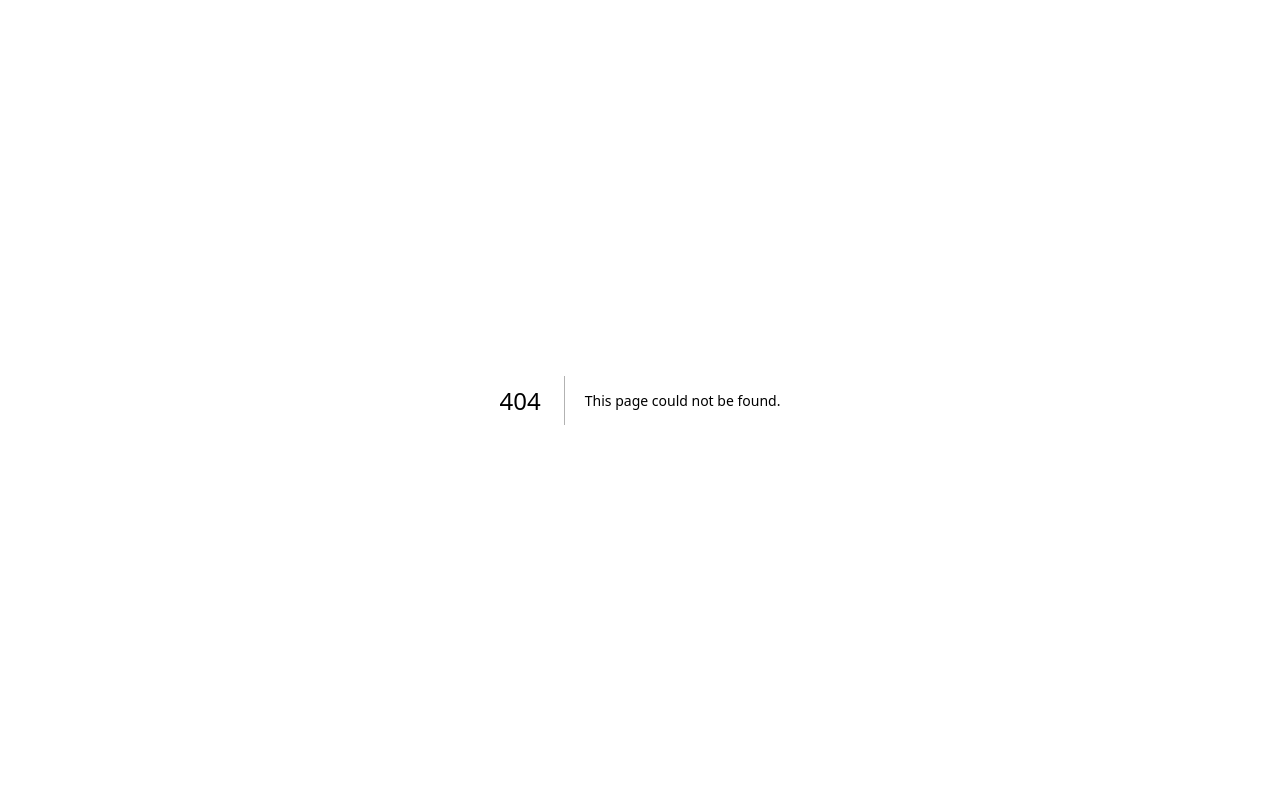
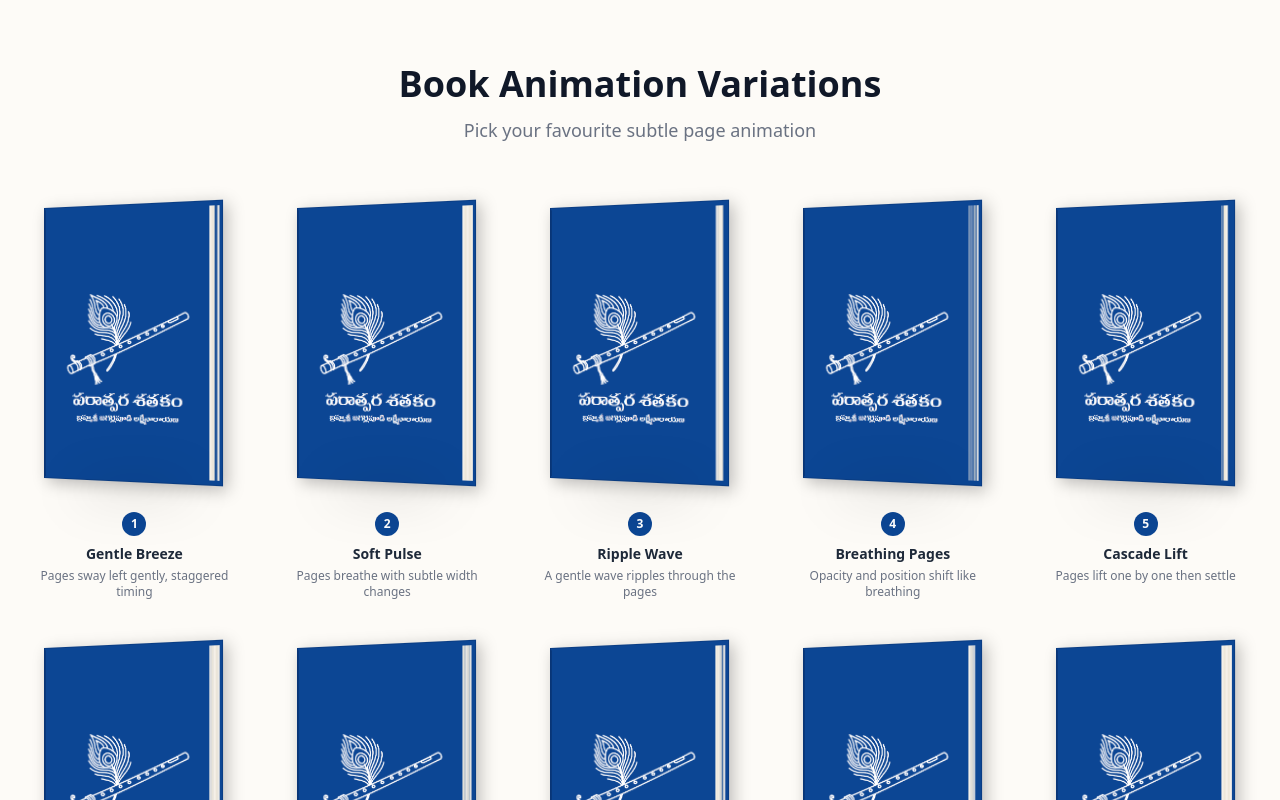
Before and after one commit to krishnachandra/paratparasatakam, a Next.js app: page /animations in a window 1280 px wide. Before the commit this address had no page. Shown: the top 800 px of the page. Built offline with nearby package versions, Linux system fonts and the light colour scheme; a web font is replaced by a local one.

Commit message:
Refine hero book cover display with Cascade Lift animation, adjusted margins, and cleaned up book design

```diff
--- /dev/null
+++ b/src/app/animations/page.tsx
@@ -0,0 +1,147 @@
+"use client";
+
+import Image from "next/image";
+import { motion } from "framer-motion";
+
+// Refined book component - clean design with proper containment
+// eslint-disable-next-line @typescript-eslint/no-explicit-any
+function Book({ pageAnimation }: { pageAnimation: { animate: any; transition: (i: number) => object } }) {
+    return (
+        <div className="relative" style={{ perspective: '800px' }}>
+            <div style={{ transform: 'rotateY(-15deg)', transformOrigin: 'left center' }}>
+                {/* Main book face */}
+                <div className="relative w-[180px] h-[270px] bg-[#0c4694] overflow-hidden shadow-[4px_4px_15px_rgba(0,0,0,0.25)] border border-[#093576]/50">
+
+                    {/* Cover image */}
+                    <div className="absolute inset-0 flex items-end justify-start pl-3 pb-2 z-10">
+                        <div className="relative w-[85%] h-[85%]">
+                            <Image src="/blue title.png" alt="Cover" fill className="object-contain" />
+                        </div>
+                    </div>
+
+                    {/* Pages - cream lines inset from edges */}
+                    <div className="absolute right-[2px] top-[4px] bottom-[4px] w-[10px] z-20 overflow-hidden">
+                        {[0, 1, 2, 3, 4].map((i) => (
+                            <motion.div
+                                key={i}
+                                className="absolute top-0 bottom-0"
+                                style={{
+                                    right: i * 2,
+                                    width: '2px',
+                                    backgroundColor: i % 2 === 0 ? '#F5F0E8' : '#EDE7DA',
+                                    boxShadow: i === 0 ? '-1px 0 1px rgba(0,0,0,0.05)' : 'none',
+                                }}
+                                animate={pageAnimation.animate}
+                                transition={pageAnimation.transition(i)}
+                            />
+                        ))}
+                    </div>
+                </div>
+            </div>
+
+            {/* Spine */}
+            <div
+                className="absolute left-0 top-0 bottom-0 w-[16px] bg-[#093576]"
+                style={{ transform: 'translateX(-100%) rotateY(-90deg)', transformOrigin: 'right center' }}
+            />
+
+            {/* Shadow */}
+            <div className="absolute bottom-[-18px] left-1/2 -translate-x-1/2 w-[70%] h-[12px] bg-black/20 blur-xl rounded-[100%]" />
+        </div>
+    );
+}
+
+// 10 animation variations
+const variations = [
+    {
+        name: "Gentle Breeze",
+        desc: "Pages sway left gently, staggered timing",
+        animate: { x: [0, -3, 0] },
+        transition: (i: number) => ({ duration: 3 + i * 0.4, repeat: Infinity, ease: "easeInOut", delay: i * 0.25 }),
+    },
+    {
+        name: "Soft Pulse",
+        desc: "Pages breathe with subtle width changes",
+        animate: { scaleX: [1, 2, 1] },
+        transition: (i: number) => ({ duration: 4, repeat: Infinity, ease: "easeInOut", delay: i * 0.5 }),
+    },
+    {
+        name: "Ripple Wave",
+        desc: "A gentle wave ripples through the pages",
+        animate: { x: [0, -3.5, 0.5, 0] },
+        transition: (i: number) => ({ duration: 2.5, repeat: Infinity, ease: "easeInOut", delay: i * 0.35 }),
+    },
+    {
+        name: "Breathing Pages",
+        desc: "Opacity and position shift like breathing",
+        animate: { opacity: [1, 0.4, 1], x: [0, -2, 0] },
+        transition: (i: number) => ({ duration: 3, repeat: Infinity, ease: "easeInOut", delay: i * 0.4 }),
+    },
+    {
+        name: "Cascade Lift",
+        desc: "Pages lift one by one then settle",
+        animate: { x: [0, -4, -2, 0] },
+        transition: (i: number) => ({ duration: 4, repeat: Infinity, ease: "easeInOut", delay: i * 0.6 }),
+    },
+    {
+        name: "Whisper Sway",
+        desc: "Barely visible sway, extremely subtle",
+        animate: { x: [0, -1.5, 0] },
+        transition: (i: number) => ({ duration: 5, repeat: Infinity, ease: "easeInOut", delay: i * 0.3 }),
+    },
+    {
+        name: "Feather Touch",
+        desc: "Alternating pages shift in opposite rhythm",
+        animate: { x: [0, -3, 0] },
+        transition: (i: number) => ({ duration: 2.5, repeat: Infinity, ease: "easeInOut", delay: i % 2 === 0 ? 0 : 1.25 }),
+    },
+    {
+        name: "Slow Drift",
+        desc: "Very slow, meditative page movement",
+        animate: { x: [0, -2, 0] },
+        transition: (i: number) => ({ duration: 7 + i, repeat: Infinity, ease: "easeInOut", delay: i * 0.8 }),
+    },
+    {
+        name: "Page Turn Hint",
+        desc: "Outer page peels more, inner pages follow",
+        animate: { x: [0, -4, 0] },
+        transition: (i: number) => ({ duration: 3.5, repeat: Infinity, ease: "easeInOut", delay: i * 0.12 }),
+    },
+    {
+        name: "Wind Whisper",
+        desc: "All pages gust together, settle individually",
+        animate: { x: [0, -3, -3, 0] },
+        transition: (i: number) => ({
+            duration: 3,
+            times: [0, 0.2, 0.6, 1],
+            repeat: Infinity,
+            ease: "easeInOut",
+            delay: 2 + i * 0.12,
+            repeatDelay: 2,
+        }),
+    },
+];
+
+export default function AnimationsPage() {
+    return (
+        <div className="min-h-screen bg-[#FDFBF7] py-16 px-8">
+            <div className="max-w-7xl mx-auto">
+                <h1 className="text-4xl font-bold text-gray-900 text-center mb-3">Book Animation Variations</h1>
+                <p className="text-gray-500 text-center mb-16 text-lg">Pick your favourite subtle page animation</p>
+
+                <div className="grid grid-cols-2 md:grid-cols-3 lg:grid-cols-5 gap-12">
+                    {variations.map((v, idx) => (
+                        <div key={idx} className="flex flex-col items-center gap-6">
+                            <Book pageAnimation={{ animate: v.animate, transition: v.transition }} />
+                            <div className="text-center mt-2">
+                                <span className="inline-block bg-[#0c4694] text-white text-xs font-bold w-6 h-6 leading-6 rounded-full mb-2">{idx + 1}</span>
+                                <h3 className="font-semibold text-gray-800 text-sm">{v.name}</h3>
+                                <p className="text-xs text-gray-500 mt-1">{v.desc}</p>
+                            </div>
+                        </div>
+                    ))}
+                </div>
+            </div>
+        </div>
+    );
+}
--- a/src/components/features/Hero.tsx
+++ b/src/components/features/Hero.tsx
@@ -1,6 +1,7 @@
 "use client";
 
 import Link from "next/link";
+import Image from "next/image";
 import { useSettings } from "@/context/SettingsContext";
 import { motion } from "framer-motion";
 import { BookOpen } from "lucide-react";
@@ -19,75 +20,111 @@ export function Hero() {
             {/* Background: Center Glow */}
             <div className="absolute top-1/2 left-1/2 -translate-x-1/2 -translate-y-1/2 w-[600px] h-[600px] bg-amber-200/20 rounded-full blur-[120px] pointer-events-none" />
 
-            <div className="relative z-10 flex flex-col items-center text-center max-w-4xl mx-auto px-4 space-y-10">
+            <div className="relative z-10 flex flex-col items-center max-w-6xl mx-auto px-4 w-full">
 
-                {/* 1. 3D Book Element - Centered Top */}
+                {/* Two-column layout: Book (left) | Titles (right) */}
+                <div className="flex flex-col md:flex-row items-center justify-center w-full gap-8 md:gap-16">
+
+                    {/* LEFT HALF: 3D Book Element */}
                     <motion.div
-                    initial={{ opacity: 0, y: 20, rotateY: -10 }}
-                    animate={{ opacity: 1, y: 0, rotateY: 0 }}
+                        initial={{ opacity: 0, x: -40, rotateY: -10 }}
+                        animate={{ opacity: 1, x: 0, rotateY: 0 }}
                         transition={{ duration: 1, delay: 0.1 }}
-                    className="relative flex justify-center perspective-1000 mb-2"
+                        className="relative flex justify-center items-center perspective-1000 md:w-1/2 shrink-0"
                     >
-                    {/* 3D Book Container - Scaled Down 30% */}
-                    <div className="relative w-[150px] h-[225px] md:w-[180px] md:h-[270px] bg-primary rounded-r-xl rounded-l-sm shadow-2xl transform rotate-y-[-10deg] hover:rotate-y-0 transition-transform duration-700 ease-out cursor-pointer group origin-left">
-                        {/* Book Spine */}
-                        <div className="absolute left-0 top-0 bottom-0 w-[20px] bg-[#146a94] transform -translate-x-full origin-right rotate-y-[-90deg] rounded-l-md" />
+                        <div className="relative" style={{ perspective: '1000px' }}>
+                            <div style={{ transform: 'rotateY(-15deg)', transformOrigin: 'left center' }} className="transition-transform duration-700 ease-out hover:rotate-y-0 cursor-pointer">
+                                {/* Main book face */}
+                                <div className="relative w-[200px] h-[300px] md:w-[270px] md:h-[405px] bg-[#0c4694] overflow-hidden shadow-[4px_4px_20px_rgba(0,0,0,0.3)] border border-[#093576]/50">
 
-                        {/* Book Cover Design */}
-                        <div className="absolute inset-0 border-t-2 border-b-2 border-r-2 border-[#ffffff]/20 rounded-r-xl flex flex-col items-center justify-center p-4 text-white">
-                            <div className="w-full h-full border border-white/30 rounded-r-lg flex items-center justify-center relative overflow-hidden">
-                                <div className="absolute inset-0 bg-gradient-to-tr from-black/20 to-transparent" />
-                                <h2 className="font-telugu text-xl font-bold text-center z-10 leading-snug">
-                                    పరాత్పర<br />శతకం
-                                </h2>
+                                    {/* Cover image */}
+                                    <div className="absolute inset-0 flex items-end justify-start pl-4 pb-3 z-10">
+                                        <div className="relative w-[90%] h-[90%]">
+                                            <Image
+                                                src="/blue title.png"
+                                                alt="Paratpara Satakam Book Cover"
+                                                fill
+                                                className="object-contain"
+                                                priority
+                                            />
                                         </div>
                                     </div>
 
-                        {/* Pages Effect */}
-                        <div className="absolute right-1 top-1 bottom-1 w-[6px] bg-white/90 rounded-r shadow-inner" />
+                                    {/* Pages - refined inset look with Cascade Lift animation */}
+                                    <div className="absolute right-[2px] top-[4px] bottom-[4px] w-[12px] z-20 overflow-hidden">
+                                        {[0, 1, 2, 3, 4].map((i) => (
+                                            <motion.div
+                                                key={i}
+                                                className="absolute top-0 bottom-0"
+                                                style={{
+                                                    right: i * 2,
+                                                    width: '2px',
+                                                    backgroundColor: i % 2 === 0 ? '#F5F0E8' : '#EDE7DA',
+                                                    boxShadow: i === 0 ? '-1px 0 1px rgba(0,0,0,0.05)' : 'none',
+                                                }}
+                                                animate={{ x: [0, -4, -2, 0] }}
+                                                transition={{
+                                                    duration: 4,
+                                                    repeat: Infinity,
+                                                    ease: "easeInOut",
+                                                    delay: i * 0.6
+                                                }}
+                                            />
+                                        ))}
+                                    </div>
+                                </div>
                             </div>
 
+                            {/* Spine */}
+                            <div
+                                className="absolute left-0 top-0 bottom-0 w-[22px] bg-[#093576]"
+                                style={{ transform: 'translateX(-100%) rotateY(-90deg)', transformOrigin: 'right center' }}
+                            />
+
                             {/* Shadow underneath */}
-                    <div className="absolute bottom-[-30px] w-[60%] h-[15px] bg-black/20 blur-xl rounded-[100%]" />
+                            <div className="absolute bottom-[-25px] left-1/2 -translate-x-1/2 w-[70%] h-[15px] bg-black/20 blur-xl rounded-[100%]" />
+                        </div>
                     </motion.div>
 
-                {/* 2. Text Content */}
+                    {/* RIGHT HALF: Titles + Author */}
                     <motion.div
-                    initial={{ opacity: 0, y: 20 }}
-                    animate={{ opacity: 1, y: 0 }}
+                        initial={{ opacity: 0, x: 40 }}
+                        animate={{ opacity: 1, x: 0 }}
                         transition={{ duration: 0.8, delay: 0.3 }}
-                    className="space-y-4 max-w-2xl"
+                        className="md:w-1/2 space-y-5 text-center md:text-left"
                     >
                         {/* Telugu Title */}
-                    <h1 className="font-telugu text-6xl md:text-7xl font-bold text-gray-900 leading-tight">
+                        <h1 className="font-telugu text-6xl md:text-8xl font-bold text-gray-900 leading-tight">
                             పరాత్పరశతకం
                         </h1>
 
                         {/* English Title */}
-                    <h2 className="font-sans text-3xl md:text-4xl font-bold text-primary tracking-tight">
+                        <h2 className="font-sans text-3xl md:text-5xl font-bold text-primary tracking-tight">
                             Paratparasatakam
                         </h2>
 
                         {/* Author */}
-                    <p className="font-serif italic text-lg text-gray-500 pt-2">
+                        <p className="font-serif italic text-xl md:text-2xl text-gray-500 pt-2">
                             by [Author Name]
                         </p>
 
-                    {/* Description - Using hardcoded text as per design request */}
-                    <p className="font-sans text-lg text-gray-600 leading-relaxed pt-4">
+                        {/* Description */}
+                        <p className="font-sans text-lg md:text-xl text-gray-600 leading-relaxed pt-3">
                             A classical journey through divine Telugu poetry. Immerse yourself in verses that bridge the earthly and the eternal.
                         </p>
                     </motion.div>
 
-                {/* 3. Buttons */}
+                </div>
+
+                {/* Buttons - Centered below the two-column layout */}
                 <motion.div
                     initial={{ opacity: 0, y: 20 }}
                     animate={{ opacity: 1, y: 0 }}
                     transition={{ duration: 0.8, delay: 0.5 }}
-                    className="flex flex-wrap items-center justify-center gap-4 pt-2"
+                    className="flex flex-wrap items-center justify-center gap-4 pt-20"
                 >
                     {/* Read Now (Primary) */}
-                    <Link href="/read" className="bg-primary hover:bg-primary/90 text-white px-8 py-3 rounded-xl font-medium shadow-xl shadow-primary/20 hover:scale-105 active:scale-95 transition-all flex items-center gap-2">
+                    <Link href="/read" className="bg-[#0c4694] hover:bg-[#093576] text-white px-8 py-3 rounded-xl font-medium shadow-xl shadow-[#0c4694]/20 hover:scale-105 active:scale-95 transition-all flex items-center gap-2">
                         {t("read.cta")} <BookOpen className="w-4 h-4" />
                     </Link>
 
```
Also changed, not shown: public/blue title.png (added). Lines whose indentation alone changed are shown as unchanged.
